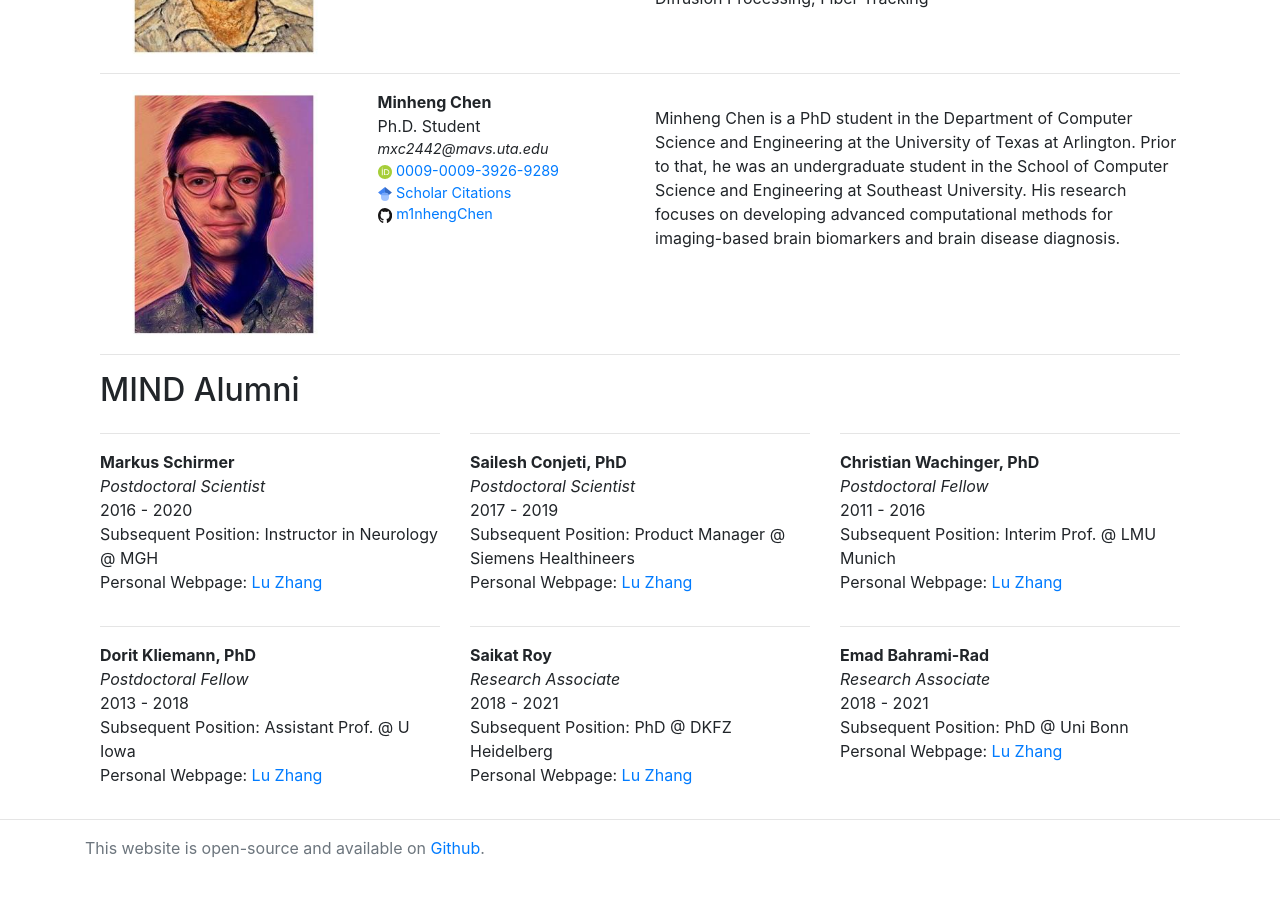
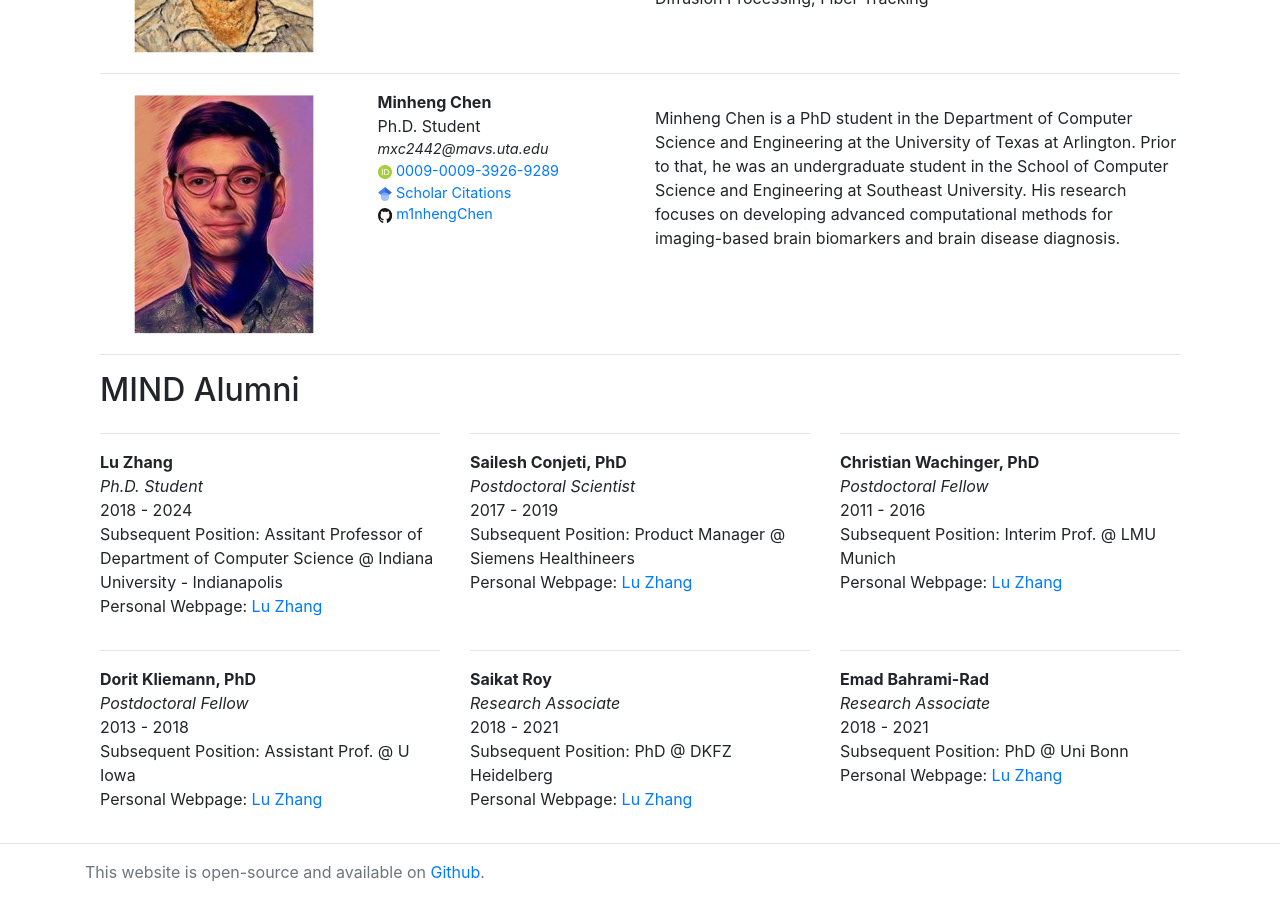
Before and after one commit to Deep-MI/Deep-MI.github.io, a Jekyll site: the page built from members/index.html, in a window 1280 px wide and 900 px high, scrolled down 2722 px. Built offline with Jekyll 4.4.1, drawn with Linux system fonts in a browser that asks for light colours; nearby versions of some CDN libraries; comment, search, counter and statistics services are not loaded; before the commit the page ends 3598 px from its top, so only the background shows below that.

Commit message:
Update alumni.yml

```diff
--- a/_data/alumni.yml
+++ b/_data/alumni.yml
@@ -1,9 +1,9 @@
-- name: Markus Schirmer
-  position: Postdoctoral Scientist
-  startdate: 2016
-  enddate: 2020
-  current: Instructor in Neurology @ MGH
-  lab: http://www.markus-schirmer.com/
+- name: Lu Zhang
+  position: Ph.D. Student
+  startdate: 2018
+  enddate: 2024
+  current: Assitant Professor of Department of Computer Science @ Indiana University - Indianapolis
+  webpage: https://qidianzl.github.io/
 
 - name: Sailesh Conjeti, PhD
   position: Postdoctoral Scientist
```
